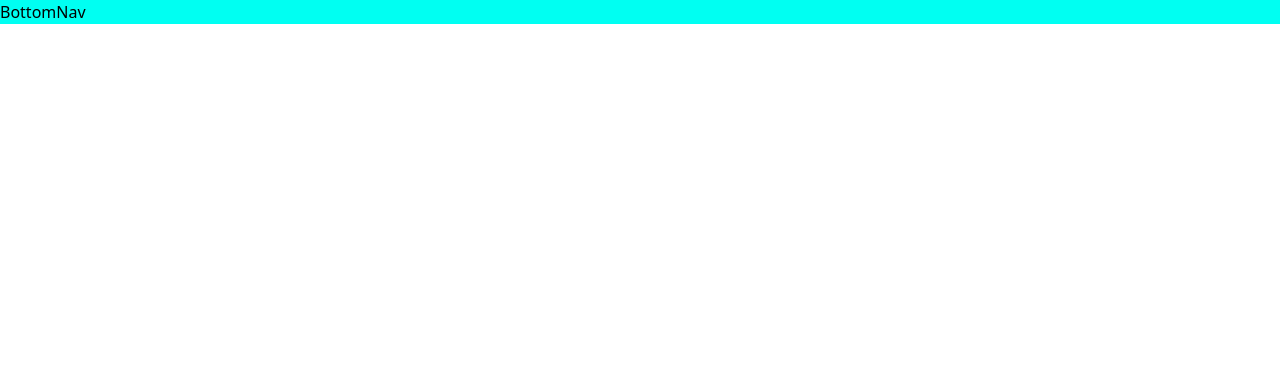
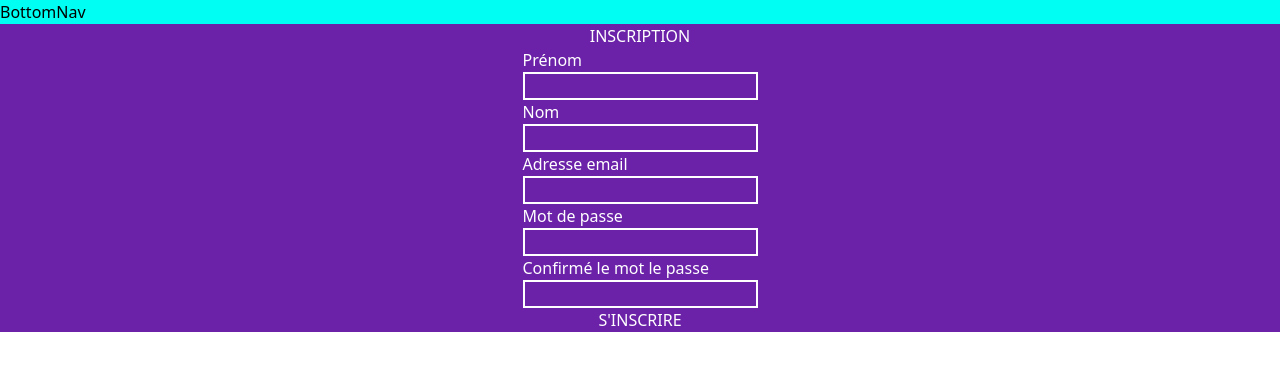
Before and after one commit to WildCodeSchool/P3_Street-Art-Hunter_Lyon_React_Sept_2022, a React (Vite) app in the folder frontend/: page / in a window 1280 px wide. Shown: the top 370 px of the page. Built offline with nearby package versions, Linux system fonts and the light colour scheme.

Commit message:
firststepform

```diff
--- a/frontend/src/App.jsx
+++ b/frontend/src/App.jsx
@@ -1,10 +1,12 @@
 import BottomNav from "@components/BottomNav";
+import Form from "@components/Form";
 import "./App.css";
 
 function App() {
   return (
     <div>
       <BottomNav />
+      <Form />
     </div>
   );
 }
--- /dev/null
+++ b/frontend/src/components/Form.jsx
@@ -0,0 +1,50 @@
+export default function Form() {
+  return (
+    <div className="flex flex-col justify-center items-center bg-purple-800">
+      <h1 className="text-white">INSCRIPTION</h1>
+      <form className="flex flex-col justify-center items-center">
+        <label className="flex flex-col justify-center text-white">
+          Prénom
+          <input
+            type="text"
+            name="Prénom"
+            className="border-2 border-white bg-transparent"
+          />
+        </label>
+        <label className="flex flex-col justify-center text-white">
+          Nom
+          <input
+            type="text"
+            name="name"
+            className="border-2 border-white bg-transparent"
+          />
+        </label>
+        <label className="flex flex-col justify-center text-white">
+          Adresse email
+          <input
+            type="text"
+            name="Adresse-email"
+            className="border-2 border-white bg-transparent"
+          />
+        </label>
+        <label className="flex flex-col justify-center text-white">
+          Mot de passe
+          <input
+            type="text"
+            name="Mot-de-passe"
+            className="border-2 border-white bg-transparent"
+          />
+        </label>
+        <label className="flex flex-col justify-center text-white ">
+          Confirmé le mot le passe
+          <input
+            type="text"
+            name="Confirmé-le-mot-le-passe"
+            className="border-2 border-white bg-transparent"
+          />
+        </label>
+        <input type="submit" value="S'INSCRIRE" className="text-white" />
+      </form>
+    </div>
+  );
+}
```
Also changed, not shown: frontend/src/pages/ Registration.jsx (added).
